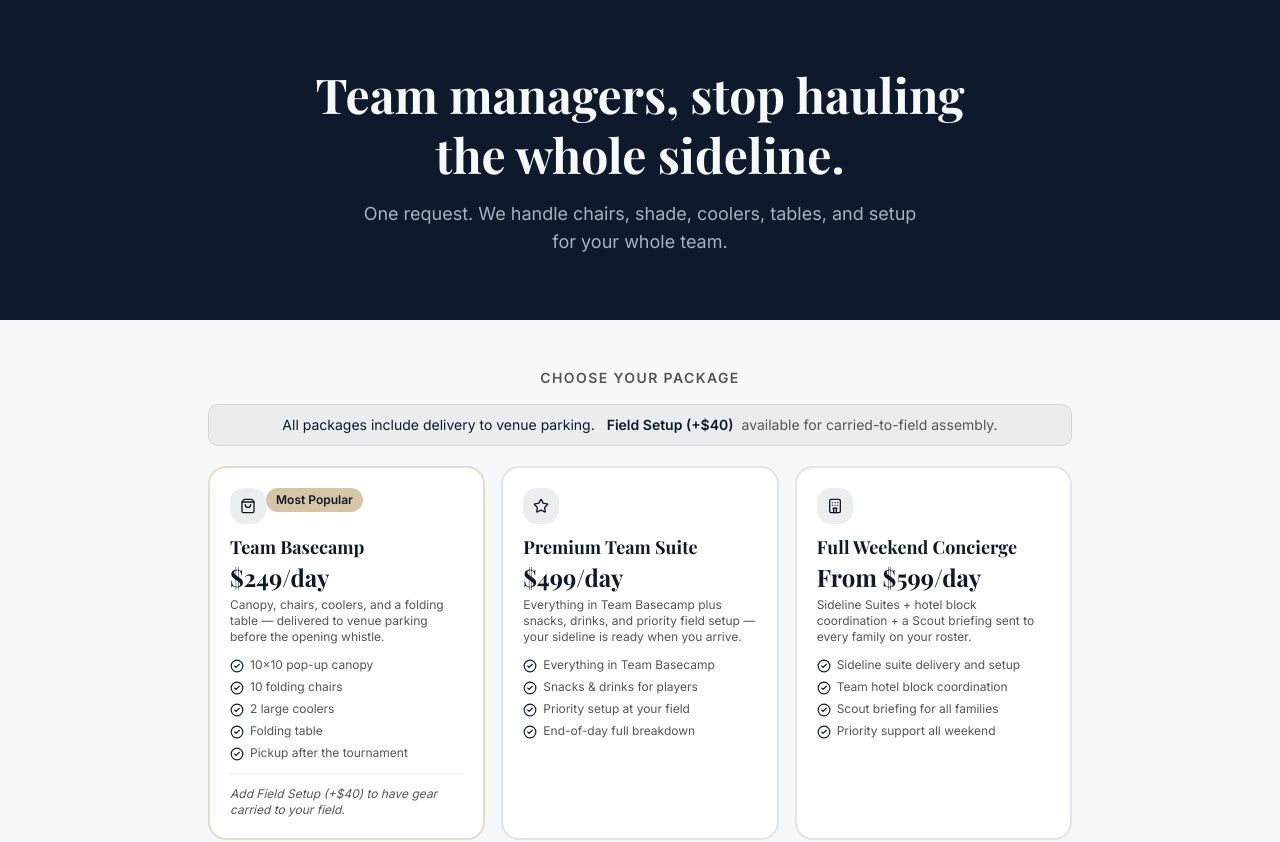
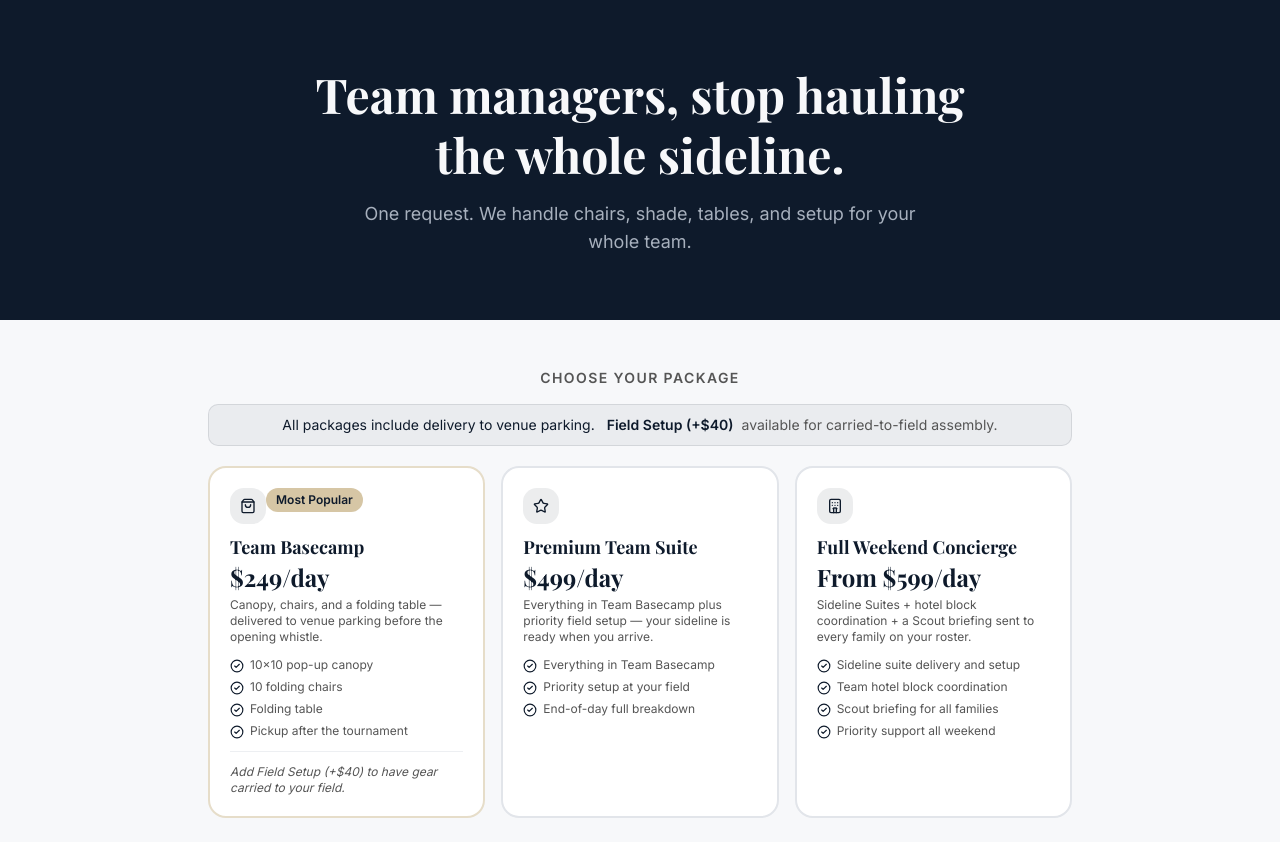
Before and after one commit to hellosidelinesuites-ctrl/sideline-scout, a Next.js app: page /team-booking in a window 1280 px wide. Shown: the top 842 px of the page. Built offline with nearby package versions, Linux system fonts and the light colour scheme; a web font is replaced by a local one.

Commit message:
Remove cooler/snacks from base packages, add as add-ons, upgrade Premium to double canopy

```diff
--- a/app/page.tsx
+++ b/app/page.tsx
@@ -93,7 +93,7 @@ export default function HomePage() {
             Tournament weekend.<br className="hidden sm:block" /> Locked in.
           </h1>
           <p className="text-steel text-lg md:text-xl max-w-xl mx-auto mb-8 leading-relaxed">
-            Sideline Suites delivers canopies, chairs, coolers, and team tables directly to your field.
+            Sideline Suites delivers canopies, chairs, and team tables directly to your field.
             Powered by Sideline Scout for weather, parking, hotels, and local tournament intel.
           </p>
           <div className="flex flex-col sm:flex-row gap-4 justify-center items-center">
@@ -136,7 +136,7 @@ export default function HomePage() {
               </h2>
               <p className="text-[#a0b4c8] text-base leading-relaxed mb-6">
                 The sideline gear rental marketplace built for tournament families. Reserve a canopy,
-                chairs, and cooler — delivered to venue parking, packed up when you leave.
+                chairs, and shade — delivered to venue parking, packed up when you leave.
               </p>
               <ul className="space-y-3 mb-8">
                 {[
@@ -259,7 +259,7 @@ export default function HomePage() {
           <p className="text-[#D6C6A5] text-sm font-medium mb-3">by Sideline Suites</p>
           <p className="text-cream/80 text-base leading-snug mb-6 max-w-lg mx-auto">
             No hotel. No full package. Just show up and find your gear waiting at the field.<br />
-            <span className="font-semibold text-cream">Family Sideline Kit — $99/day.</span> Tent, chairs, cooler. Delivered to venue parking. Add Field Setup (+$40) for field-side assembly.
+            <span className="font-semibold text-cream">Family Sideline Kit — $99/day.</span> Tent and chairs. Delivered to venue parking. Add Field Setup (+$40) for field-side assembly.
           </p>
           <Link
             href="/t/west-coast-showdown-2026/gear"
--- a/app/suites/page.tsx
+++ b/app/suites/page.tsx
@@ -14,7 +14,7 @@ const PACKAGES = [
     price: 99,
     badge: 'Family Pick',
     bestFor: 'Families with 1–2 players',
-    includes: ['2 folding chairs', 'Shade umbrella', 'Cooler with ice'],
+    includes: ['2 folding chairs', 'Shade umbrella'],
     description: 'Everything a family needs for a comfortable tournament day. Delivered to venue parking. Add Field Setup (+$40) to have it ready at your exact spot on the field.',
     highlight: false,
     Icon: Tent,
@@ -26,7 +26,7 @@ const PACKAGES = [
     price: 249,
     badge: 'Most Popular',
     bestFor: 'Teams of 10–15 players',
-    includes: ['10 folding chairs', '10×10 pop-up canopy', '2 large coolers', 'Folding table'],
+    includes: ['10 folding chairs', '10×10 pop-up canopy', 'Folding table'],
     description: 'A full sideline command center for your team. Delivered to venue parking. Add Field Setup (+$40) and your team arrives to a ready sideline.',
     highlight: true,
     Icon: Users,
@@ -41,9 +41,7 @@ const PACKAGES = [
     includes: [
       '10 folding chairs',
       '10×10 pop-up canopy',
-      '2 large coolers',
       'Folding table',
-      'Snacks & drinks',
       'Priority setup at your field (Field Setup included)',
     ],
     description: 'Everything in Team Basecamp plus premium extras. Delivered to venue parking with priority Field Setup included — your sideline is ready before you arrive.',
@@ -61,7 +59,7 @@ const HOW_IT_WORKS = [
 
 const WHATS_INCLUDED = [
   { Icon: Truck, title: 'Delivery to venue parking', body: 'We bring everything to venue parking. Add Field Setup (+$40) to have gear carried to your exact field and fully assembled.' },
-  { Icon: Zap, title: 'Field-side setup', body: 'Canopy staked, chairs arranged, coolers stocked — ready before gates open.' },
+  { Icon: Zap, title: 'Field-side setup', body: 'Canopy staked, chairs arranged, table set — ready before gates open.' },
   { Icon: ArrowRight, title: 'End-of-day pickup', body: 'We pack up and clear out after the final whistle. Nothing left for you to haul.' },
   { Icon: Check, title: 'Text confirmation', body: "You'll get a text when setup is complete and another when we've packed up." },
 ]
@@ -104,8 +102,7 @@ export default function SuitesPage() {
             Tournament sideline setups, delivered.
           </h1>
           <p className="text-[#a0b4c8] text-lg md:text-xl max-w-2xl mx-auto mb-8 leading-relaxed">
-            Chairs, shade, coolers, team tables, and game-day essentials — set up at the field before
-            you arrive, packed up when you leave.
+            Chairs, shade, and team tables — delivered to venue parking, packed up when you leave.
           </p>
           <Link
             href="/t/west-coast-showdown-2026/gear"
@@ -295,6 +292,20 @@ export default function SuitesPage() {
         <div className="max-w-5xl mx-auto">
           <p className="text-xs font-semibold text-[#555] uppercase tracking-widest mb-4 text-center">Optional add-ons</p>
           <div className="max-w-xl mx-auto flex flex-col gap-2">
+            <div className="flex items-start gap-3 px-4 py-3 rounded-xl border border-sand/50 bg-white text-sm text-navy">
+              <Utensils className="w-3.5 h-3.5 text-navy shrink-0 mt-0.5" />
+              <div>
+                <span className="font-medium">Cooler with ice</span>
+                <span className="text-[#555] font-normal"> +$25</span>
+              </div>
+            </div>
+            <div className="flex items-start gap-3 px-4 py-3 rounded-xl border border-sand/50 bg-white text-sm text-navy">
+              <Utensils className="w-3.5 h-3.5 text-navy shrink-0 mt-0.5" />
+              <div>
+                <span className="font-medium">Snack &amp; drink pack</span>
+                <span className="text-[#555] font-normal"> +$35</span>
+              </div>
+            </div>
             <div className="flex items-start gap-3 px-4 py-3.5 rounded-xl border-2 border-navy bg-navy/5 text-sm text-navy">
               <Zap className="w-4 h-4 text-navy shrink-0 mt-0.5" />
               <div>
@@ -309,6 +320,13 @@ export default function SuitesPage() {
                 <span className="font-medium">Hotel Delivery</span>
                 <span className="text-[#555] font-normal"> +$25</span>
                 <span className="text-[#555]"> — Gear delivered to your hotel the night before.</span>
+              </div>
+            </div>
+            <div className="flex items-start gap-3 px-4 py-3 rounded-xl border border-sand/50 bg-white text-sm text-navy">
+              <Zap className="w-3.5 h-3.5 text-navy shrink-0 mt-0.5" />
+              <div>
+                <span className="font-medium">Phone charging station</span>
+                <span className="text-[#555] font-normal"> +$20</span>
               </div>
             </div>
             <div className="flex items-start gap-3 px-4 py-3 rounded-xl border border-sand/50 bg-white text-sm text-navy">
--- a/app/t/[slug]/gear/page.tsx
+++ b/app/t/[slug]/gear/page.tsx
@@ -35,7 +35,7 @@ const PACKAGES = [
     price: 99,
     badge: 'Family Pick',
     bestFor: 'Families with 1–2 players',
-    includes: ['2 folding chairs', 'Shade umbrella', 'Cooler with ice'],
+    includes: ['2 folding chairs', 'Shade umbrella'],
     description: 'Everything a family needs for a comfortable tournament day. Delivered to venue parking. Add Field Setup (+$40) to have it ready at your exact spot on the field.',
     highlight: false,
     Icon: Tent,
@@ -47,7 +47,7 @@ const PACKAGES = [
     price: 249,
     badge: 'Most Popular',
     bestFor: 'Teams of 10–15 players',
-    includes: ['10 folding chairs', '10×10 pop-up canopy', '2 large coolers', 'Folding table'],
+    includes: ['10 folding chairs', '10×10 pop-up canopy', 'Folding table'],
     description: 'A full sideline command center for your team. Delivered to venue parking. Add Field Setup (+$40) and your team arrives to a ready sideline.',
     highlight: true,
     Icon: Users,
@@ -62,9 +62,7 @@ const PACKAGES = [
     includes: [
       '10 folding chairs',
       '10×10 pop-up canopy',
-      '2 large coolers',
       'Folding table',
-      'Snacks & drinks',
       'Priority setup at your field (Field Setup included)',
     ],
     description: 'Everything in Team Basecamp plus premium extras. Delivered to venue parking with priority Field Setup included — your sideline is ready before you arrive.',
@@ -216,6 +214,20 @@ export default async function GearPage({ params }: { params: Promise<{ slug: str
       <div className="mb-10">
         <p className="text-xs font-semibold text-[#555] uppercase tracking-widest mb-3">Add-ons available at checkout</p>
         <div className="flex flex-col gap-2">
+          <div className="flex items-start gap-3 px-4 py-3 rounded-xl border border-sand/50 bg-sand/10 text-sm text-navy">
+            <Package className="w-3.5 h-3.5 text-navy shrink-0 mt-0.5" />
+            <div>
+              <span className="font-medium">Cooler with ice</span>
+              <span className="text-[#555] font-normal"> +$25</span>
+            </div>
+          </div>
+          <div className="flex items-start gap-3 px-4 py-3 rounded-xl border border-sand/50 bg-sand/10 text-sm text-navy">
+            <Utensils className="w-3.5 h-3.5 text-navy shrink-0 mt-0.5" />
+            <div>
+              <span className="font-medium">Snack &amp; drink pack</span>
+              <span className="text-[#555] font-normal"> +$35</span>
+            </div>
+          </div>
           <div className="flex items-start gap-3 px-4 py-3.5 rounded-xl border-2 border-navy bg-navy/5 text-sm text-navy">
             <Zap className="w-4 h-4 text-navy shrink-0 mt-0.5" />
             <div>
@@ -230,6 +242,13 @@ export default async function GearPage({ params }: { params: Promise<{ slug: str
               <span className="font-medium">Hotel Delivery</span>
               <span className="text-[#555] font-normal"> +$25</span>
               <span className="text-[#555]"> — Gear delivered to your hotel the night before.</span>
+            </div>
+          </div>
+          <div className="flex items-start gap-3 px-4 py-3 rounded-xl border border-sand/50 bg-sand/10 text-sm text-navy">
+            <Zap className="w-3.5 h-3.5 text-navy shrink-0 mt-0.5" />
+            <div>
+              <span className="font-medium">Phone charging station</span>
+              <span className="text-[#555] font-normal"> +$20</span>
             </div>
           </div>
           <div className="flex items-start gap-3 px-4 py-3 rounded-xl border border-sand/50 bg-sand/10 text-sm text-navy">
--- a/app/team-booking/page.tsx
+++ b/app/team-booking/page.tsx
@@ -17,11 +17,10 @@ const OFFERS = [
     name: 'Team Basecamp',
     price: '$249/day',
     tagline: 'Most popular',
-    description: 'Canopy, chairs, coolers, and a folding table — delivered to venue parking before the opening whistle.',
+    description: 'Canopy, chairs, and a folding table — delivered to venue parking before the opening whistle.',
     includes: [
       '10×10 pop-up canopy',
       '10 folding chairs',
-      '2 large coolers',
       'Folding table',
       'Pickup after the tournament',
     ],
@@ -34,10 +33,9 @@ const OFFERS = [
     name: 'Premium Team Suite',
     price: '$499/day',
     tagline: 'White glove',
-    description: 'Everything in Team Basecamp plus snacks, drinks, and priority field setup — your sideline is ready when you arrive.',
+    description: 'Everything in Team Basecamp plus priority field setup — your sideline is ready when you arrive.',
     includes: [
       'Everything in Team Basecamp',
-      'Snacks & drinks for players',
       'Priority setup at your field',
       'End-of-day full breakdown',
     ],
@@ -122,7 +120,7 @@ function TeamBookingContent() {
             Team managers, stop hauling<br className="hidden sm:block" /> the whole sideline.
           </h1>
           <p className="text-steel text-lg max-w-xl mx-auto">
-            One request. We handle chairs, shade, coolers, tables, and setup for your whole team.
+            One request. We handle chairs, shade, tables, and setup for your whole team.
           </p>
         </div>
       </section>
```
